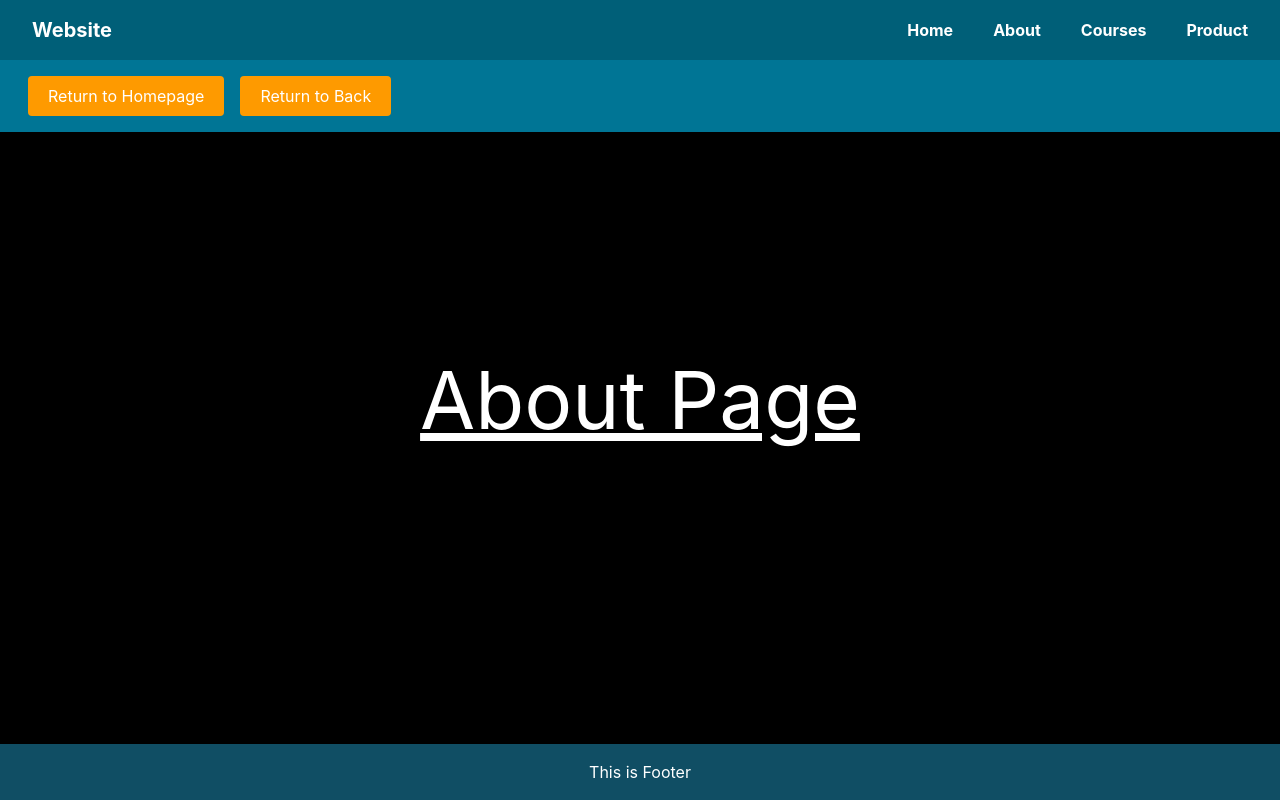
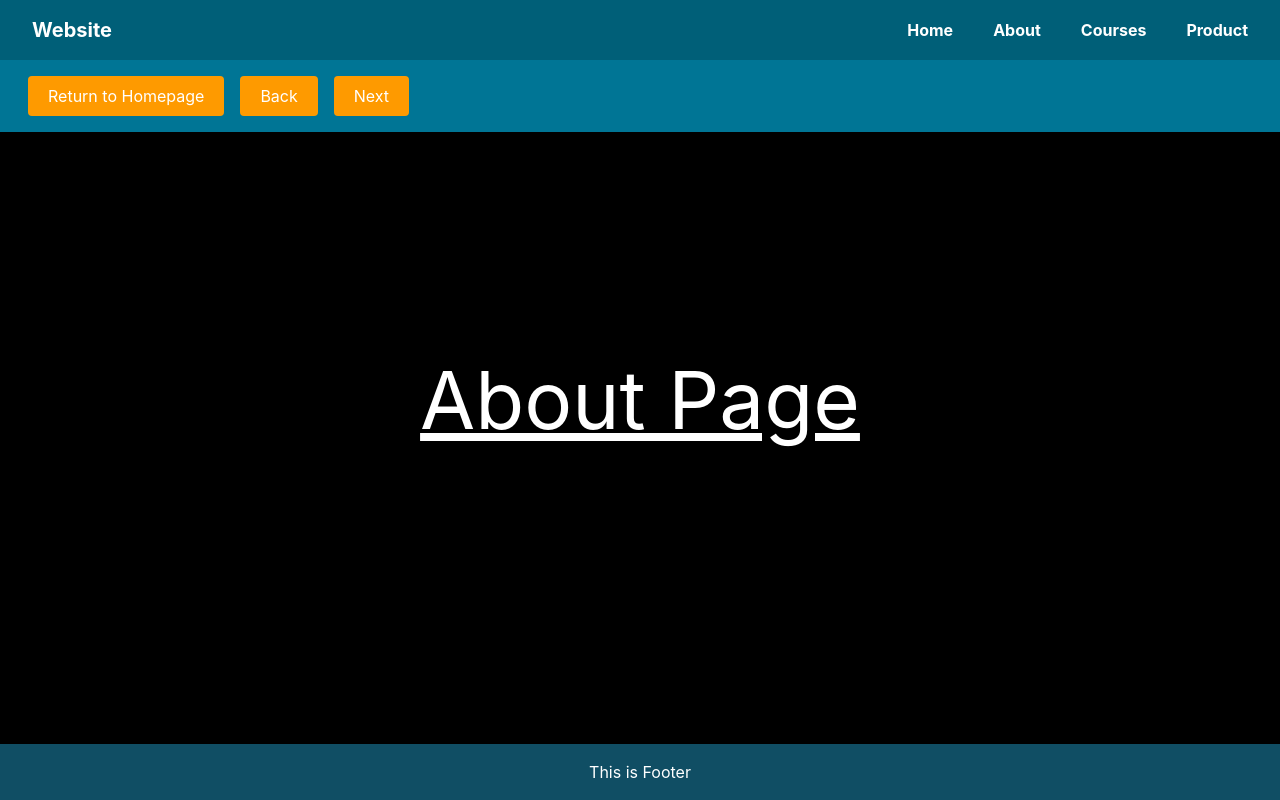
Before and after one commit to PiyushMishraX/ReactJS, a React (Vite) app in the folder routing-advanced-19/: page /about in a window 1280 px wide. Built offline with nearby package versions, Linux system fonts and the light colour scheme.

Commit message:
routing basics final commit

```diff
--- a/routing-advanced-19/src/App.jsx
+++ b/routing-advanced-19/src/App.jsx
@@ -46,3 +46,6 @@ const App = () => {
 };
 
 export default App;
+
+
+//  adv topics - navlink read that too
--- a/routing-advanced-19/src/components/Navbar.jsx
+++ b/routing-advanced-19/src/components/Navbar.jsx
@@ -16,6 +16,7 @@ const Navbar = () => {
         <Link className='text-medium font-bold ' to='/about'>About</Link>
         <Link className='text-medium font-bold ' to='/courses'>Courses</Link>
         <Link className='text-medium font-bold ' to='/product'>Product</Link>
+        {/* navlink her e instead of link will tell what item is clicked  */}
 
 
       </div>
--- a/routing-advanced-19/src/components/Navbar2.jsx
+++ b/routing-advanced-19/src/components/Navbar2.jsx
@@ -12,7 +12,11 @@ const Navbar2 = () => {
         }} className=' bg-amber-500 px-5 py-2 rounded m-2 cursor-pointer active:scle-95'>Return to Homepage</button>
         <button onClick={()=>{
             navigate(-1) // goes to the previous page such as product etc not just home
-        }} className=' bg-amber-500 px-5 py-2 rounded m-2 cursor-pointer active:scle-95'>Return to Back</button>
+        }} className=' bg-amber-500 px-5 py-2 rounded m-2 cursor-pointer active:scle-95'>Back</button>
+        <button onClick={()=>{
+            navigate(+1)
+        }} className=' bg-amber-500 px-5 py-2 rounded m-2 cursor-pointer active:scle-95'>Next</button>
+        {/* next page when we return using bback button it tracks the page we backed from th ecurrent page will become user if backed the value will be in - and reduce and next increase it by +1 till 0 */}
     </div>
   )
 }
```
